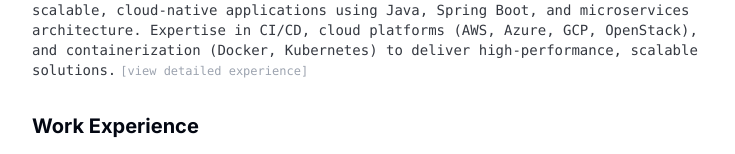
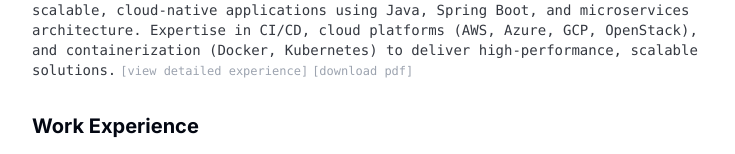
Before and after one commit to Bonythomasv/mariyamrajeevgeorge-resume, a Next.js app: page / in a window 1280 px wide. Shown: the part 296-450 px from the top of the page, without its empty margins (272-1007 px from the left). Built offline with nearby package versions, Linux system fonts and the light colour scheme.

Commit message:
Add download link for PDF version of resume in resume-data.tsx

```diff
--- a/src/data/resume-data.tsx
+++ b/src/data/resume-data.tsx
@@ -16,6 +16,9 @@ export const RESUME_DATA: ResumeData = {
       to deliver high-performance, scalable solutions.
       <span className="text-xs text-gray-400 hover:text-gray-500 ml-1">
         <a href="/detailed-resume">[view detailed experience]</a>
+      </span>
+      <span className="text-xs text-gray-400 hover:text-gray-500 ml-1">
+        <a href="/RESUME-Bony-1-page-02-2025.pdf" target="_blank" rel="noopener noreferrer">[download pdf]</a>
       </span>
     </>
   ),
```
Also changed, not shown: 1 other file (tests, documents, lock files or other folders).
